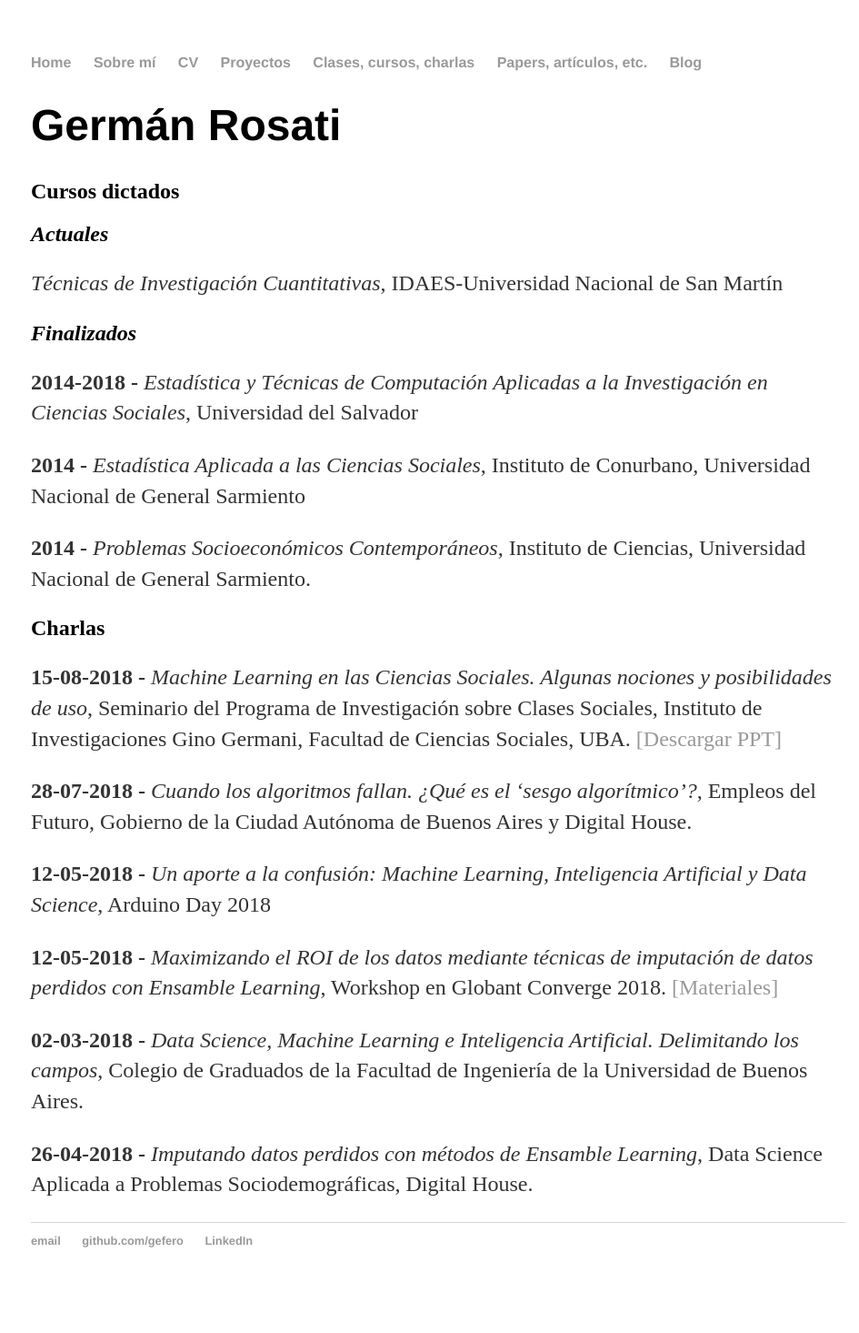
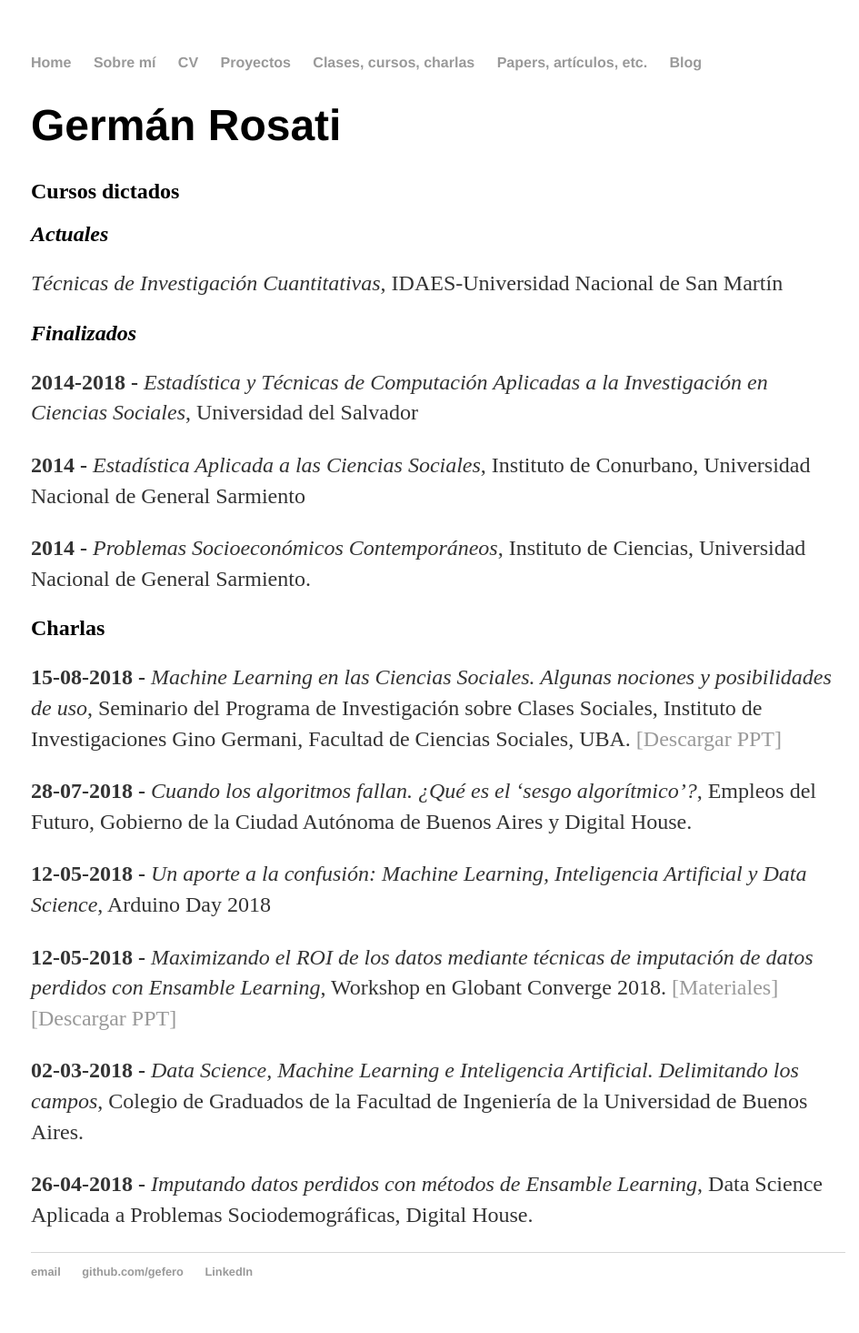
Before and after one commit to gefero/gefero.github.io, a Jekyll site: the page built from classes/index.html, in a window 1280 px wide. Shown: the whole page at 91% size, without its empty margins (158-1103 px from the left). Built offline with Jekyll 4.4.1, drawn with Linux system fonts in a browser that asks for light colours; before the commit the page ends 1431 px from its top, so only the background shows below that.

Commit message:
Update index.html

```diff
--- a/classes/index.html
+++ b/classes/index.html
@@ -15,7 +15,7 @@ title: Clases, cursos, etc.
 	<p><b>15-08-2018 - </b><i> Machine Learning en las Ciencias Sociales. Algunas nociones y posibilidades de uso</i>, Seminario del Programa de Investigación sobre Clases Sociales, Instituto de Investigaciones Gino Germani, Facultad de Ciencias Sociales, UBA. <a href="https://github.com/gefero/gefero.github.io/raw/master/classes/_files/20180815_ML_y_CsSoc_IIGG.pdf">[Descargar PPT]</a></p>
 	<p><b>28-07-2018 - </b><i> Cuando los algoritmos fallan. ¿Qué es el ‘sesgo algorítmico’?</i>, Empleos del Futuro, Gobierno de la Ciudad Autónoma de Buenos Aires y Digital House.</p>
 	<p><b>12-05-2018 - </b><i> Un aporte a la confusión: Machine Learning, Inteligencia Artificial y Data Science</i>, Arduino Day 2018</p>
-	<p><b>12-05-2018 - </b><i> Maximizando el ROI de los datos mediante técnicas de imputación de datos perdidos con Ensamble Learning</i>, Workshop en Globant Converge 2018. <a href="https://github.com/gefero/WS_Converge2018">[Materiales]</a></p>
+	<p><b>12-05-2018 - </b><i> Maximizando el ROI de los datos mediante técnicas de imputación de datos perdidos con Ensamble Learning</i>, Workshop en Globant Converge 2018. <a href="https://github.com/gefero/WS_Converge2018">[Materiales]</a> <a href="https://github.com/gefero/WS_Converge2018/raw/master/Presentation/Converge%202018-Workshop-Imputaci%C3%B3n.pdf">[Descargar PPT]</a></p>
 	<p><b>02-03-2018 - </b><i> Data Science, Machine Learning e Inteligencia Artificial. Delimitando los campos</i>, Colegio de Graduados de la Facultad de Ingeniería de la Universidad de Buenos Aires.</p>
 	<p><b>26-04-2018 - </b><i> Imputando datos perdidos con métodos de Ensamble Learning</i>, Data Science Aplicada a Problemas Sociodemográficas, Digital House.</p>
 
```
